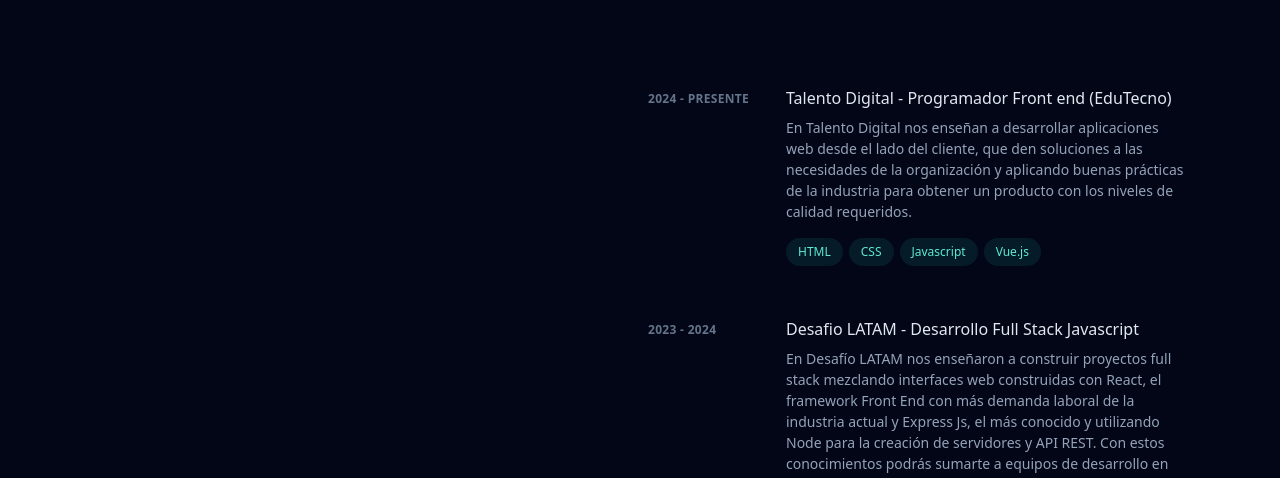
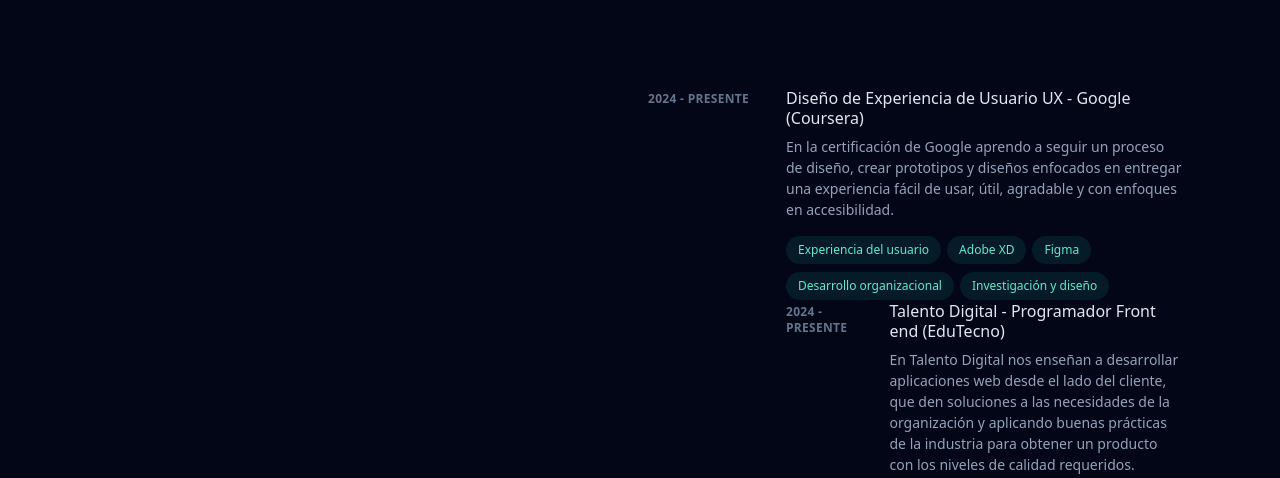
Before and after one commit to Chavezgarrido/chavezgarrido.github.io, a plain HTML site: page index.html in a window 1280 px wide. Shown: the part 720-1198 px from the top of the page. Drawn offline with nearby package versions, Linux system fonts and the light colour scheme.

Commit message:
Update index.html

```diff
--- a/index.html
+++ b/index.html
@@ -3,7 +3,7 @@
 <head>
     <meta charset="UTF-8">
     <meta name="viewport" content="width=device-width, initial-scale=1.0">
-    <title>Felipe Chávez 🕶 Front end development</title>
+    <title>Felipe Chávez 🕶 Web development</title>
     <script src="https://cdn.tailwindcss.com"></script>
 </head>
 <body class="bg-slate-950 leading-relaxed text-slate-400 antialiased selection:bg-teal-300 selection:text-teal-900">
@@ -107,7 +107,41 @@
                         <div class="group relative grid pb-1 transition-all sm:grid-cols-8 sm:gap-8 md:gap-4 lg:hover:!opacity-100 lg:group-hover/list:opacity-50">
                             <div class="absolute -inset-x-4 -inset-y-4 z-0 hidden rounded-md transition motion-reduce:transition-none lg:-inset-x-6 lg:block lg:group-hover:bg-slate-800/50 lg:group-hover:shadow-[inset_0_1px_0_0_rgba(148,163,184,0.1)] lg:group-hover:drop-shadow-lg">
                             </div>
-                            <header class="z-10 mb-2 mt-1 text-xs font-semibold uppercase tracking-wide text-slate-500 sm:col-span-2" aria-label="Desafio LATAM">2024 - PRESENTE</header>
+                            <header class="z-10 mb-2 mt-1 text-xs font-semibold uppercase tracking-wide text-slate-500 sm:col-span-2" aria-label="coursera">2024 - PRESENTE</header>
+
+                            <div class="z-10 sm:col-span-6">
+                                <h3 class="font-medium leading-snug text-slate-200">
+                                    <div>
+                                        <a class="inline-flex items-baseline font-medium leading-tight text-slate-200 hover:text-teal-300 focus-visible:text-teal-300  group/link text-base" href="https://www.coursera.org/programs/diseno-de-experiencia-de-usuario-ux-2024-p6d30/professional-certificates/diseno-de-experiencia-del-usuario-ux-de-google" target="_blank" rel="noreferrer noopener" aria-label="Coursera (se abre en otra ventana)">
+                                            <span class="absolute -inset-x-4 -inset-y-2.5 hidden rounded md:-inset-x-6 md:-inset-y-4 lg:block"></span>
+                                            <span>Diseño de Experiencia de Usuario UX - Google (Coursera) </span>
+                                        </a>
+                                    </div>
+                                </h3>
+                            <p class="mt-2 text-sm leading-normal">
+                                En la certificación de Google aprendo a seguir un proceso de diseño, crear prototipos y diseños enfocados en entregar una experiencia fácil de usar, útil, agradable y con enfoques en accesibilidad.</p>
+                              <ul class="mt-2 flex flex-wrap" aria-label="Stack enseñado">
+                                <li class="mr-1.5 mt-2">
+                                    <div class="flex items-center rounded-full bg-teal-400/10 px-3 py-1 text-xs font-medium leading-5 text-teal-300 ">Experiencia del usuario</div>
+                                </li>
+                                  <li class="mr-1.5 mt-2">
+                                    <div class="flex items-center rounded-full bg-teal-400/10 px-3 py-1 text-xs font-medium leading-5 text-teal-300 ">Adobe XD</div>
+                                </li>
+                                  <li class="mr-1.5 mt-2">
+                                    <div class="flex items-center rounded-full bg-teal-400/10 px-3 py-1 text-xs font-medium leading-5 text-teal-300 ">Figma</div>
+                                </li>
+                                      <li class="mr-1.5 mt-2">
+                                    <div class="flex items-center rounded-full bg-teal-400/10 px-3 py-1 text-xs font-medium leading-5 text-teal-300 ">Desarrollo organizacional</div>
+                                </li>
+                                      <li class="mr-1.5 mt-2">
+                                    <div class="flex items-center rounded-full bg-teal-400/10 px-3 py-1 text-xs font-medium leading-5 text-teal-300 ">Investigación y diseño</div>
+                                </li>
+
+                    <li class="mb-12">
+                        <div class="group relative grid pb-1 transition-all sm:grid-cols-8 sm:gap-8 md:gap-4 lg:hover:!opacity-100 lg:group-hover/list:opacity-50">
+                            <div class="absolute -inset-x-4 -inset-y-4 z-0 hidden rounded-md transition motion-reduce:transition-none lg:-inset-x-6 lg:block lg:group-hover:bg-slate-800/50 lg:group-hover:shadow-[inset_0_1px_0_0_rgba(148,163,184,0.1)] lg:group-hover:drop-shadow-lg">
+                            </div>
+                            <header class="z-10 mb-2 mt-1 text-xs font-semibold uppercase tracking-wide text-slate-500 sm:col-span-2" aria-label="Talento Digital">2024 - PRESENTE</header>
 
                             <div class="z-10 sm:col-span-6">
                                 <h3 class="font-medium leading-snug text-slate-200">
```
